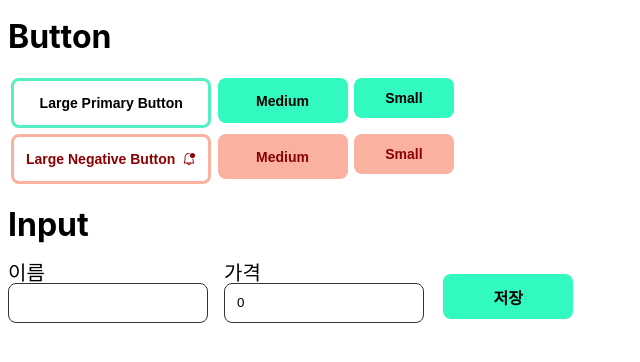
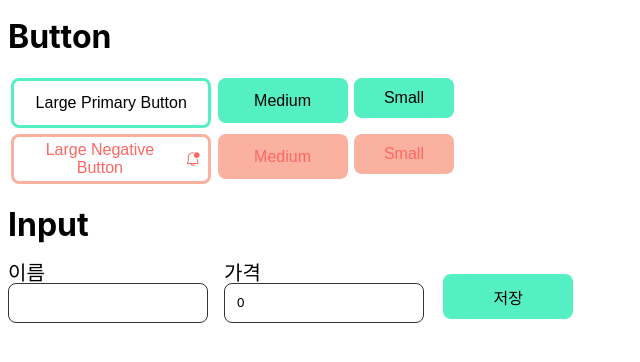
Before and after one commit to Seogun95/styled_components_prac, a React (Create React App) app: page / in a window 1280 px wide. Shown: the top 362 px of the page, without its empty margins (0-640 px from the left). Built offline with nearby package versions, Linux system fonts and the light colour scheme.

Commit message:
design: Theme 컬러값 변경

```diff
--- a/src/common/Button.jsx
+++ b/src/common/Button.jsx
@@ -1,12 +1,9 @@
 import React from 'react';
 import styled, { css } from 'styled-components';
+import { CL } from '../styles/Theme';
 
-export default function Button({ children, ...props }) {
-  return (
-    <ButtonWrapper onClick={props.onClick} {...props}>
-      {children}
-    </ButtonWrapper>
-  );
+export default function Button(props) {
+  return <ButtonWrapper {...props}>{props.children}</ButtonWrapper>;
 }
 
 Button.defaultProps = {
@@ -14,9 +11,9 @@ Button.defaultProps = {
   margin: '.2rem',
   padding: '.5rem',
   fontSize: '1rem',
-  fontWeight: '600',
-  color: 'white',
-  bg: '#32f9c0',
+  fontWeight: '400',
+  color: 'black',
+  bg: CL.mint,
   border: 'none',
   weight: 'middle',
 
@@ -55,8 +52,13 @@ const ButtonWrapper = styled.button`
       width: 12.5rem;
       height: 3.125rem;
     `}
-    &:active,
-    &:hover {
-    filter: brightness(90%);
+    & {
+    cursor: pointer;
+    transition: 0.2s ease;
+  }
+  &:active,
+  &:hover,
+  &:active {
+    filter: brightness(97%);
   }
 `;
--- a/src/components/BtnBox.jsx
+++ b/src/components/BtnBox.jsx
@@ -1,5 +1,5 @@
 import React from 'react';
-import { Color, FontSize } from '../styles/Theme';
+import { CL, FS } from '../styles/Theme';
 import Button from '../common/Button';
 import styled from 'styled-components';
 import { VscBellDot } from 'react-icons/vsc';
@@ -15,7 +15,7 @@ const BtnChildren = styled.div`
   gap: 7px;
 `;
 
-function BtnBox() {
+export default function BtnBox() {
   return (
     <>
       <h1>Button</h1>
@@ -23,17 +23,16 @@ function BtnBox() {
         <Button
           large
           trans={true}
-          border={`.1875rem solid ${Color.success}`}
-          color={Color.black}
-          fontSize={FontSize.micro}
+          border={`.1875rem solid ${CL.mint}`}
+          fontSize={FS.micro}
           onClick={() => alert('버튼을 만들어보세요')}
         >
           <BtnChildren>Large Primary Button</BtnChildren>
         </Button>
-        <Button middle color={Color.black} fontSize={FontSize.micro}>
+        <Button middle fontSize={FS.micro}>
           Medium
         </Button>
-        <Button small color={Color.black} fontSize={FontSize.micro}>
+        <Button small fontSize={FS.micro}>
           Small
         </Button>
       </BtnContainer>
@@ -41,9 +40,9 @@ function BtnBox() {
         <Button
           large
           trans={true}
-          border={`.1875rem solid ${Color.danger}`}
-          color={'DarkRed'}
-          fontSize={FontSize.micro}
+          border={`.1875rem solid ${CL.ligthPink}`}
+          color={CL.darkPink}
+          fontSize={FS.micro}
           onClick={() => {
             const answer = prompt('어렵나요?', '');
             console.log(answer);
@@ -55,23 +54,16 @@ function BtnBox() {
         </Button>
         <Button
           middle
-          bg={Color.danger}
-          color={'DarkRed'}
-          fontSize={FontSize.micro}
+          bg={CL.ligthPink}
+          color={CL.darkPink}
+          fontSize={FS.micro}
         >
           Medium
         </Button>
-        <Button
-          small
-          bg={Color.danger}
-          color={'DarkRed'}
-          fontSize={FontSize.micro}
-        >
+        <Button small bg={CL.ligthPink} color={CL.darkPink} fontSize={FS.micro}>
           Small
         </Button>
       </BtnContainer>
     </>
   );
 }
-
-export default BtnBox;
--- a/src/components/InputBox.jsx
+++ b/src/components/InputBox.jsx
@@ -2,7 +2,7 @@ import React, { useState } from 'react';
 import styled from 'styled-components';
 import Input from '../common/Input';
 import Button from '../common/Button';
-import { Color } from '../styles/Theme';
+import { CL } from '../styles/Theme';
 
 const InputContainer = styled.div`
   display: flex;
@@ -50,7 +50,7 @@ function InputBox() {
           value={inputData.price}
           onChange={priceInputHandler}
         />
-        <Button middle color={Color.black} onClick={onSubmitHandler}>
+        <Button middle color={CL.black} onClick={onSubmitHandler}>
           저장
         </Button>
       </InputContainer>
--- a/src/styles/Theme.jsx
+++ b/src/styles/Theme.jsx
@@ -1,28 +1,39 @@
-export const Color = {
-  white: '#ffffff',
-  black: '#000000',
-  success: 'rgb(85, 239, 196)',
-  danger: 'rgb(250, 177, 160)',
+export const CL = {
+  white: 'white',
+  black: 'black',
+  trans: 'transparent',
+  lightWhite: '#eeeeee',
+  dark_White: '#bdbdbd',
+  darkMint: '#25c79a',
+  mint: '#54efc3',
+  pink: '#fe918d',
+  darkPink: '#ff6863',
+  ligthPink: '#fab1a0',
+  pastelRed: '#f2c3bd',
+  pastelOrange: '#f3d2b1',
+  pastelBlue: '#b9e7dd',
+  pastelYellow: '#f6e1b1',
+  pastelGreen: '#bfdaa9',
 };
 
-export const FontSize = {
-  large: '3rem',
-  medium: '1.75rem',
-  defalut: '1.125rem',
-  small: '1rem',
-  micro: '0.875rem',
+export const FS = {
+  xl: '1.75rem',
+  l: '1.125rem',
+  m: '1rem',
+  s: '0.875rem',
+  xs: '.625rem',
 };
 
-export const FontWeight = {
-  weight700: 700,
-  default: 600,
-  weight400: 400,
+export const FW = {
+  bold: 700,
+  semiBold: 600,
+  normal: 400,
 };
 
-export const BorderRadius = {
+export const BR = {
   round: '100%',
   half_round: '50%',
   large: '3rem',
-  defalut: '1.5rem',
+  normal: '1rem',
   small: '0.5rem',
 };
```
